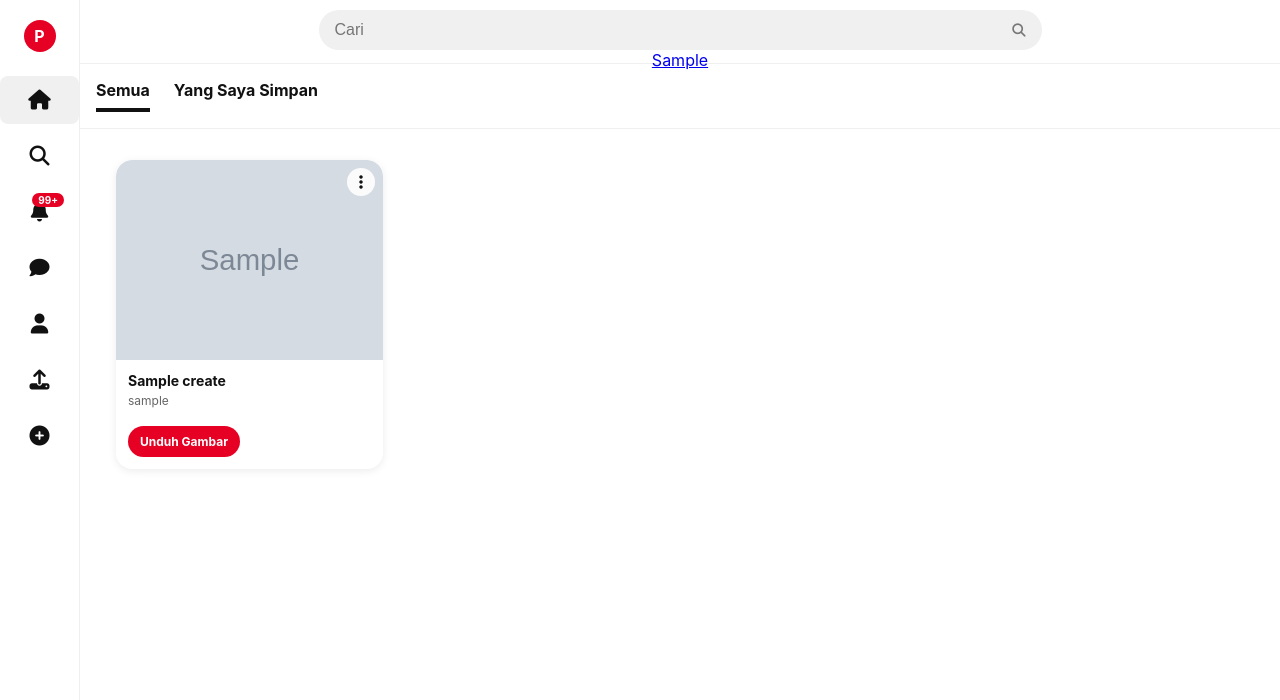
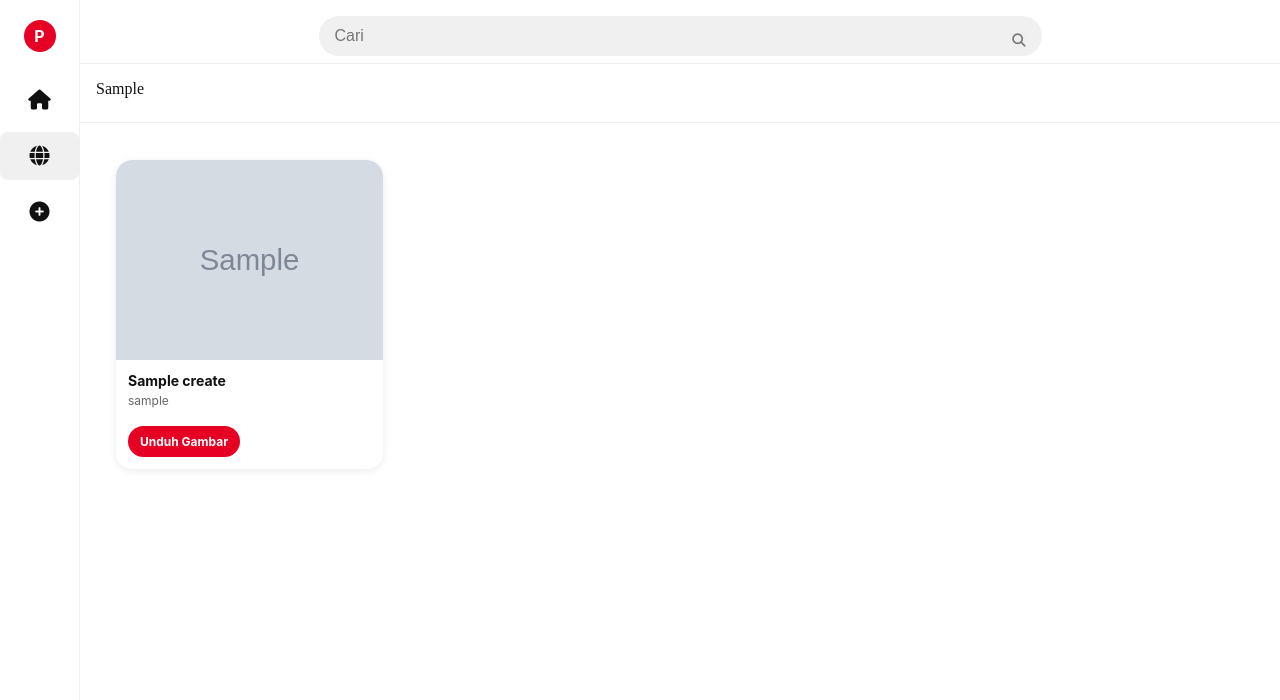
Before and after one commit to rendayy/PBW-DJANGO, a Django app: page /gallery/ in a window 1280 px wide. Shown: the top 700 px of the page. Run offline with Django 5.2, Linux system fonts and the light colour scheme; a user stored in the database is signed in; tables that the repository leaves empty hold one stand-in row (values such as "Sample post"); grey boxes marked "Sample" are stand-in pictures; some libraries are stand-ins or nearby versions.

Commit message:
Sidebar fix, tampilan kategori

```diff
--- a/app/templates/global_post.html
+++ b/app/templates/global_post.html
@@ -182,15 +182,23 @@
 
         .tab {
             margin-right: 24px;
-            font-weight: bold;
+            font-weight: 200;
             cursor: pointer;
             padding-bottom: 8px;
+            font-family: 'poppins'; /* Tampilan font modern */
+            font-size: 16px; /* Sesuaikan ukuran font bila perlu */
+            color: var(--text-color); /* Pastikan menggunakan variabel warna yang konsisten */
+            text-decoration: none; /* Hilangkan underline default link */
+            transition: color 0.3s ease; /* Efek transisi halus pada hover */
+        }
+
+        .tab:hover {
+            color: var(--hover-color);
         }
 
         .tab.active {
             border-bottom: 4px solid var(--text-color);
         }
-
         /* Content area */
         .content {
             margin-left: var(--sidebar-width);
@@ -258,20 +266,6 @@
 
         .download-button:hover {
             background-color: #d50021;
-        }
-
-        .more-menu {
-            position: absolute;
-            right: 8px;
-            top: 8px;
-            width: 28px;
-            height: 28px;
-            border-radius: 50%;
-            background-color: rgba(255, 255, 255, 0.9);
-            display: flex;
-            align-items: center;
-            justify-content: center;
-            cursor: pointer;
         }
 
         /* Empty state */
@@ -411,34 +405,17 @@
     <!-- Sidebar -->
     <div class="sidebar">
         <div class="logo">P</div>
-        <div class="nav-item active">
+        <div class="nav-item ">
             <i class="fas fa-home"></i>
             <span class="tooltip">Beranda</span>
         </div>
-        <div class="nav-item">
-            <i class="fas fa-search"></i>
-            <span class="tooltip">Cari</span>
-        </div>
-        <div class="nav-item notifications">
-            <i class="fas fa-bell"></i>
-            <span class="notification-badge">99+</span>
-            <span class="tooltip">Notifikasi</span>
-        </div>
-        <div class="nav-item">
-            <i class="fas fa-comment"></i>
-            <span class="tooltip">Pesan</span>
-        </div>
-        <div class="nav-item">
-            <i class="fas fa-user"></i>
-            <span class="tooltip">Profil</span>
-        </div>
-        <div class="nav-item">
-            <i class="fas fa-upload"></i>
-            <span class="tooltip">Unggah</span>
+        <div class="nav-item active">
+            <i class="fas fa-globe"></i>
+            <span class="tooltip">Eksplore</span>
         </div>
         <div class="nav-item">
             <i class="fas fa-plus-circle"></i>
-            <span class="tooltip">Buat</span>
+            <span class="tooltip">Buat Postingan</span>
         </div>
     </div>
 
@@ -450,19 +427,17 @@
                 <i class="fas fa-search"></i>
             </button>
         </form>
-        <div class="kategori-list">
-            {% for kategori in kategori_list %}
-                <a href="?kategori={{ kategori }}&search={{ query }}">{{ kategori }}</a>
-            {% empty %}
-                <span>Tidak ada kategori tersedia.</span>
-            {% endfor %}
-        </div>
     </div>
 
     <!-- Tabs -->
     <div class="tabs">
-        <div class="tab active">Semua</div>
-        <div class="tab">Yang Saya Simpan</div>
+        {% for kategori in kategori_list %}
+            <a href="?kategori={{ kategori }}&search={{ query }}" class="tab {% if kategori == kategori_aktif %}active{% endif %}">
+                {{ kategori }}
+            </a>
+        {% empty %}
+            <span class="tab">Tidak ada kategori tersedia.</span>
+        {% endfor %}
     </div>
 
     <!-- Content Area -->
@@ -480,9 +455,6 @@
                     <div class="pin-title">{{ gambar.judul }}</div>
                     <div class="pin-user">{{ gambar.user.username }}</div>
                     <a href="{{ gambar.gambar.url }}" class="download-button" download>Unduh Gambar</a>
-                </div>
-                <div class="more-menu">
-                    <i class="fas fa-ellipsis-v"></i>
                 </div>
             </div>
             {% endfor %}
```
